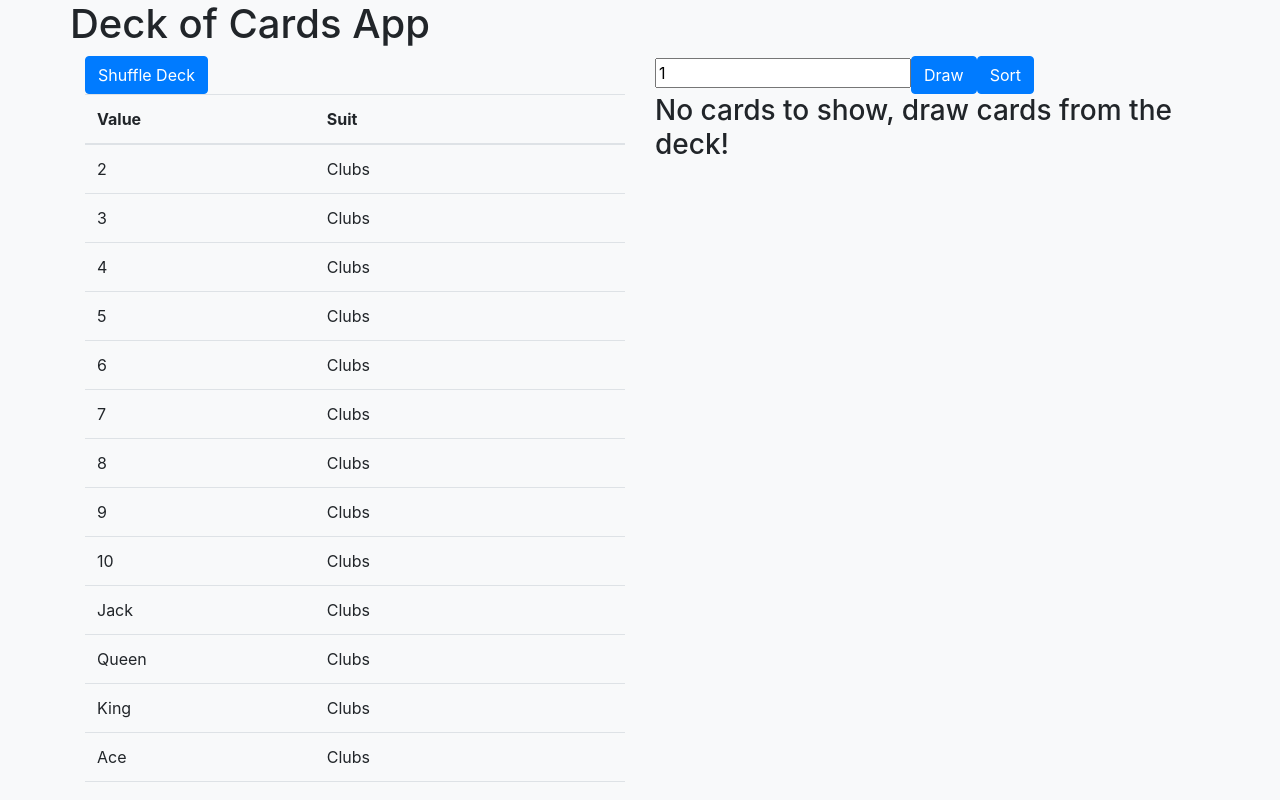
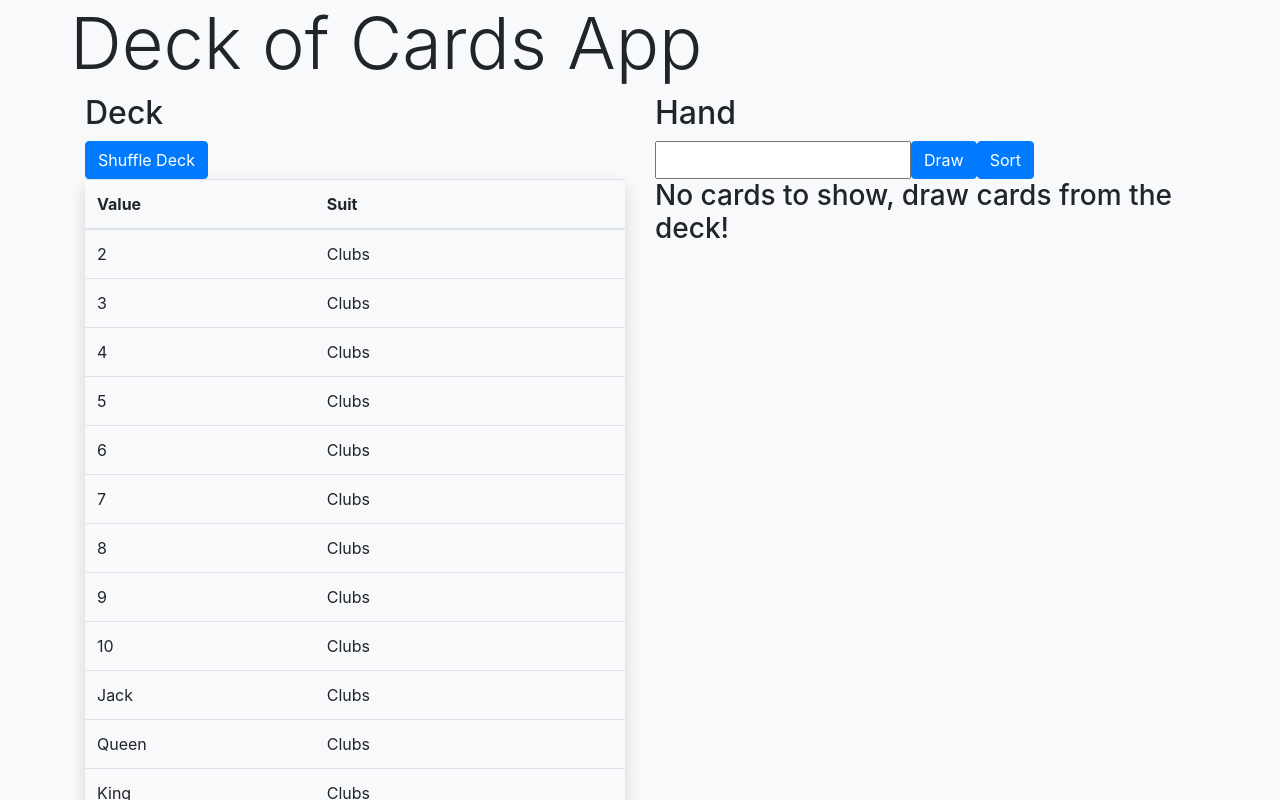
Before and after one commit to JRhodes95/cards-app, a React (Create React App) app in the folder cards-app/: page / in a window 1280 px wide. Shown: the top 800 px of the page. Built offline with nearby package versions, Linux system fonts and the light colour scheme.

Commit message:
refactored controls into each deck or hand

```diff
--- a/cards-app/src/components/cards.jsx
+++ b/cards-app/src/components/cards.jsx
@@ -5,7 +5,7 @@ const Cards = props => {
   const { cards } = props;
   return (
     <React.Fragment>
-      <table className="table">
+      <table className="table shadow">
         <thead>
           <tr>
             <th>Value</th>
--- a/cards-app/src/components/deck.jsx
+++ b/cards-app/src/components/deck.jsx
@@ -5,6 +5,10 @@ const Deck = props => {
   const { cards } = props;
   return (
     <React.Fragment>
+      <h2>Deck</h2>
+      <button className="btn btn-primary" onClick={props.onShuffle}>
+        Shuffle Deck
+      </button>
       <Cards cards={cards} />
     </React.Fragment>
   );
--- a/cards-app/src/components/drawInput.jsx
+++ b/cards-app/src/components/drawInput.jsx
@@ -3,6 +3,7 @@ import React from "react";
 const DrawInput = props => {
   return (
     <React.Fragment>
+      <div className="input-group">
         <input onChange={props.onChange} type="text" value={props.noCards} />
         <button className="btn btn-primary" onClick={props.onDraw}>
           Draw
@@ -10,6 +11,7 @@ const DrawInput = props => {
         <button className="btn btn-primary" onClick={props.onSort}>
           Sort
         </button>
+      </div>
     </React.Fragment>
   );
 };
--- a/cards-app/src/components/hand.jsx
+++ b/cards-app/src/components/hand.jsx
@@ -1,10 +1,18 @@
 import React from "react";
 import Cards from "./cards";
+import DrawInput from "./drawInput";
 
 const Deck = props => {
   const { cards } = props;
   return (
     <React.Fragment>
+      <h2>Hand</h2>
+      <DrawInput
+        noCards={props.noCards}
+        onChange={props.onChange}
+        onDraw={props.onDraw}
+        onSort={props.onSort}
+      />
       {cards.length > 0 ? (
         <Cards cards={cards} />
       ) : (
--- a/cards-app/src/components/header.jsx
+++ b/cards-app/src/components/header.jsx
@@ -4,7 +4,8 @@ const Header = () => {
     <React.Fragment>
       <div className="container">
         <div className="row">
-          <h1 className="text-center">Deck of Cards App</h1>
+          <h1 className="text-center display-3">Deck of Cards App</h1>
+          <hr />
         </div>
       </div>
     </React.Fragment>
--- a/cards-app/src/components/table.jsx
+++ b/cards-app/src/components/table.jsx
@@ -5,7 +5,6 @@ import Hand from "./hand";
 import generateDeck from "../utils/generateDeck";
 import shuffleArray from "../utils/shuffleArray";
 import drawItems from "../utils/drawItems";
-import DrawInput from "./drawInput";
 
 class Table extends Component {
   state = { deck: generateDeck(), hand: [], noCards: 1 };
@@ -47,29 +46,20 @@ class Table extends Component {
       <React.Fragment>
         <div className="container">
           <div className="row">
+            <div className="col" />
+            <div className="col" />
+          </div>
+          <div className="row">
             <div className="col">
-              <button
-                className="btn btn-primary"
-                onClick={() => this.handleShuffle()}
-              >
-                Shuffle Deck
-              </button>
+              <Deck cards={this.state.deck} onShuffle={this.handleShuffle} />
             </div>
             <div className="col">
-              <DrawInput
-                noCards={this.state.noCards}
+              <Hand
+                cards={this.state.hand}
                 onChange={this.handleChange}
                 onDraw={this.handleDraw}
                 onSort={this.handleSort}
               />
-            </div>
-          </div>
-          <div className="row">
-            <div className="col">
-              <Deck cards={this.state.deck} />
-            </div>
-            <div className="col">
-              <Hand cards={this.state.hand} />
             </div>
           </div>
         </div>
```
Lines whose indentation alone changed are shown as unchanged.
